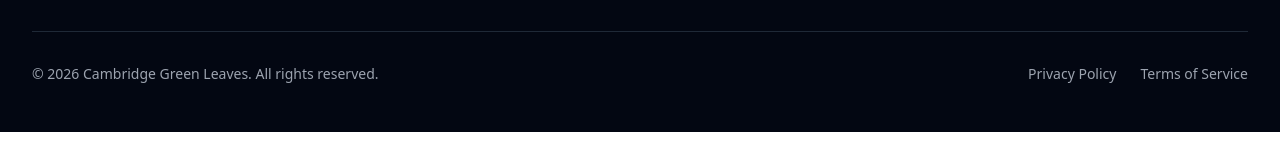
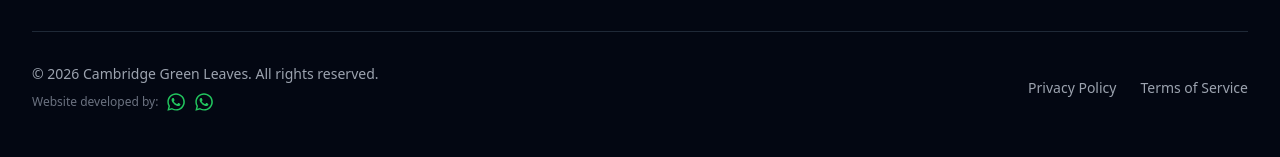
Before and after one commit to adham-hashem/merged-green-leaves-website, a React (Vite) app: page /before-after in a window 1280 px wide. Shown: the part 2281-2438 px from the top of the page. Before the commit the page ends 2413 px from the top, so only its background shows below. Built offline with nearby package versions, Linux system fonts and the light colour scheme; no server answers.

Commit message:
feat: add developers contact info

```diff
--- a/src/components/Footer.tsx
+++ b/src/components/Footer.tsx
@@ -75,8 +75,24 @@
         </div>
 
         <div className="border-t border-gray-800 pt-8">
-          <div className="flex flex-col sm:flex-row justify-between items-center text-sm">
-            <p>&copy; {currentYear} Cambridge Green Leaves. All rights reserved.</p>
+          <div className="flex flex-col sm:flex-row justify-between items-center text-sm gap-4">
+            <div className="text-center sm:text-left">
+              <p>&copy; {currentYear} Cambridge Green Leaves. All rights reserved.</p>
+              <div className="text-xs text-gray-500 mt-2 flex flex-wrap justify-center sm:justify-start items-center gap-2">
+                <span>Website developed by:</span>
+                <a href="https://wa.me/201013989517" target="_blank" rel="noopener noreferrer" className="text-green-500 hover:text-green-400 transition-colors inline-flex items-center" title="Chat with Developer 1">
+                  <svg className="w-5 h-5 fill-current" viewBox="0 0 448 512" xmlns="http://www.w3.org/2000/svg">
+                    <path d="M380.9 97.1C339 55.1 283.2 32 223.9 32c-122.4 0-222 99.6-222 222 0 39.1 10.2 77.3 29.6 111L3 480l117.7-30.9c32.4 17.7 68.9 27 106.3 27h.1c122.3 0 224.1-99.6 224.1-222 0-59.3-25.2-115-67.1-157zm-157 341.6c-33.2 0-65.7-8.9-94-25.7l-6.7-4-69.8 18.3L72 359.2l-4.4-7c-18.5-29.4-28.2-63.3-28.2-98.2 0-101.7 82.8-184.5 184.6-184.5 49.3 0 95.6 19.2 130.4 54.1 34.8 34.9 56.2 81.2 56.1 130.5 0 101.8-84.9 184.6-186.6 184.6zm101.2-138.2c-5.5-2.8-32.8-16.2-37.9-18-5.1-1.9-8.8-2.8-12.5 2.8-3.7 5.6-14.3 18-17.6 21.8-3.2 3.7-6.5 4.2-12 1.4-32.6-16.3-54-29.1-75.5-66-5.7-9.8 5.7-9.1 16.3-30.3 1.8-3.7.9-6.9-.5-9.7-1.4-2.8-12.5-30.1-17.1-41.2-4.5-10.8-9.1-9.3-12.5-9.5-3.2-.2-6.9-.2-10.6-.2-3.7 0-9.7 1.4-14.8 6.9-5.1 5.6-19.4 19-19.4 46.3 0 27.3 19.9 53.7 22.6 57.4 2.8 3.7 39.1 59.7 94.8 83.8 35.2 15.2 49 16.5 66.6 13.9 10.7-1.6 32.8-13.4 37.4-26.4 4.6-13 4.6-24.1 3.2-26.4-1.3-2.5-5-3.9-10.5-6.6z" />
+                  </svg>
+                </a>
+                {/* <span>&</span> */}
+                <a href="https://wa.me/201027548602" target="_blank" rel="noopener noreferrer" className="text-green-500 hover:text-green-400 transition-colors inline-flex items-center" title="Chat with Developer 2">
+                  <svg className="w-5 h-5 fill-current" viewBox="0 0 448 512" xmlns="http://www.w3.org/2000/svg">
+                    <path d="M380.9 97.1C339 55.1 283.2 32 223.9 32c-122.4 0-222 99.6-222 222 0 39.1 10.2 77.3 29.6 111L3 480l117.7-30.9c32.4 17.7 68.9 27 106.3 27h.1c122.3 0 224.1-99.6 224.1-222 0-59.3-25.2-115-67.1-157zm-157 341.6c-33.2 0-65.7-8.9-94-25.7l-6.7-4-69.8 18.3L72 359.2l-4.4-7c-18.5-29.4-28.2-63.3-28.2-98.2 0-101.7 82.8-184.5 184.6-184.5 49.3 0 95.6 19.2 130.4 54.1 34.8 34.9 56.2 81.2 56.1 130.5 0 101.8-84.9 184.6-186.6 184.6zm101.2-138.2c-5.5-2.8-32.8-16.2-37.9-18-5.1-1.9-8.8-2.8-12.5 2.8-3.7 5.6-14.3 18-17.6 21.8-3.2 3.7-6.5 4.2-12 1.4-32.6-16.3-54-29.1-75.5-66-5.7-9.8 5.7-9.1 16.3-30.3 1.8-3.7.9-6.9-.5-9.7-1.4-2.8-12.5-30.1-17.1-41.2-4.5-10.8-9.1-9.3-12.5-9.5-3.2-.2-6.9-.2-10.6-.2-3.7 0-9.7 1.4-14.8 6.9-5.1 5.6-19.4 19-19.4 46.3 0 27.3 19.9 53.7 22.6 57.4 2.8 3.7 39.1 59.7 94.8 83.8 35.2 15.2 49 16.5 66.6 13.9 10.7-1.6 32.8-13.4 37.4-26.4 4.6-13 4.6-24.1 3.2-26.4-1.3-2.5-5-3.9-10.5-6.6z" />
+                  </svg>
+                </a>
+              </div>
+            </div>
             <div className="flex gap-6 mt-4 sm:mt-0">
               <a href="#" className="hover:text-green-400 transition-colors">
                 Privacy Policy
```
